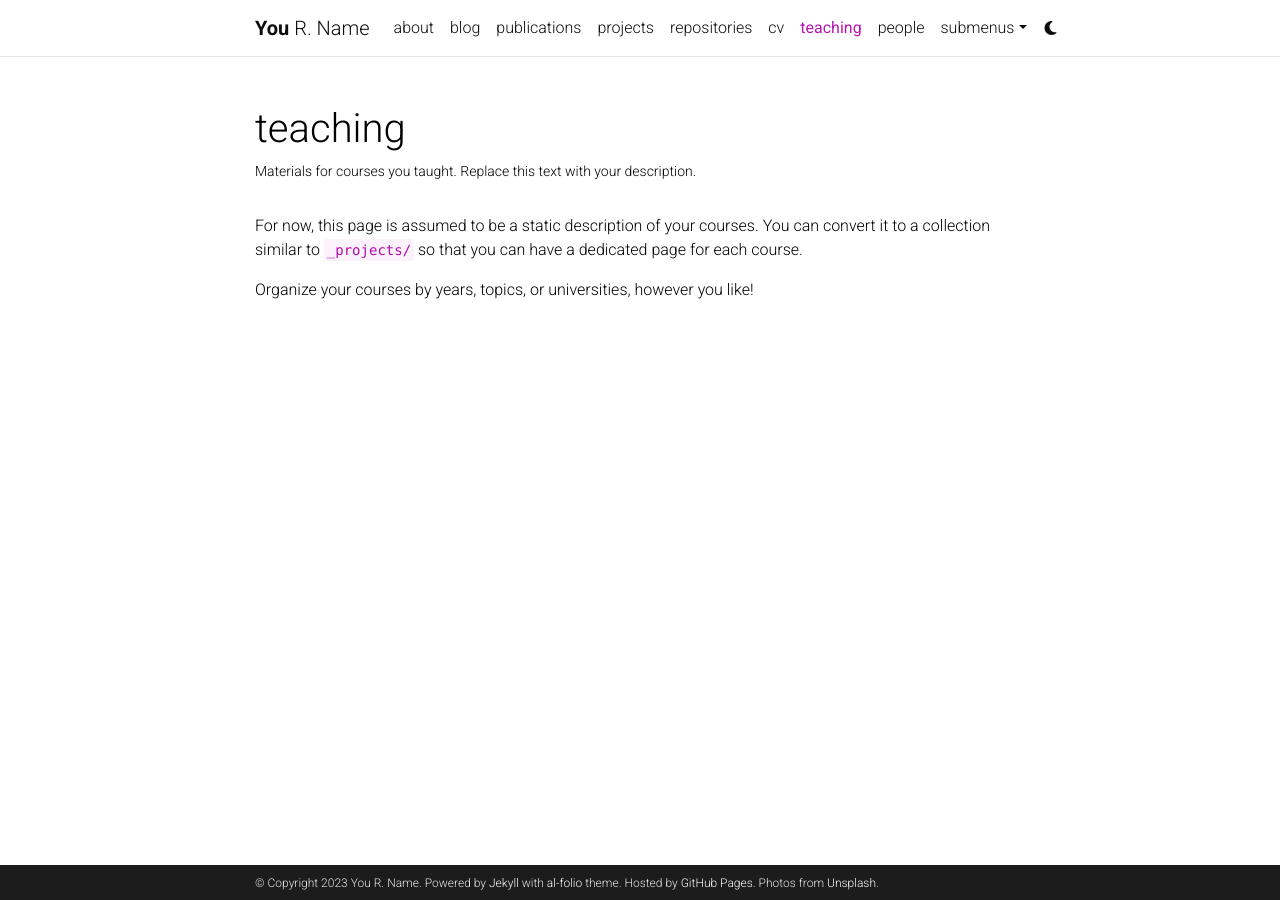
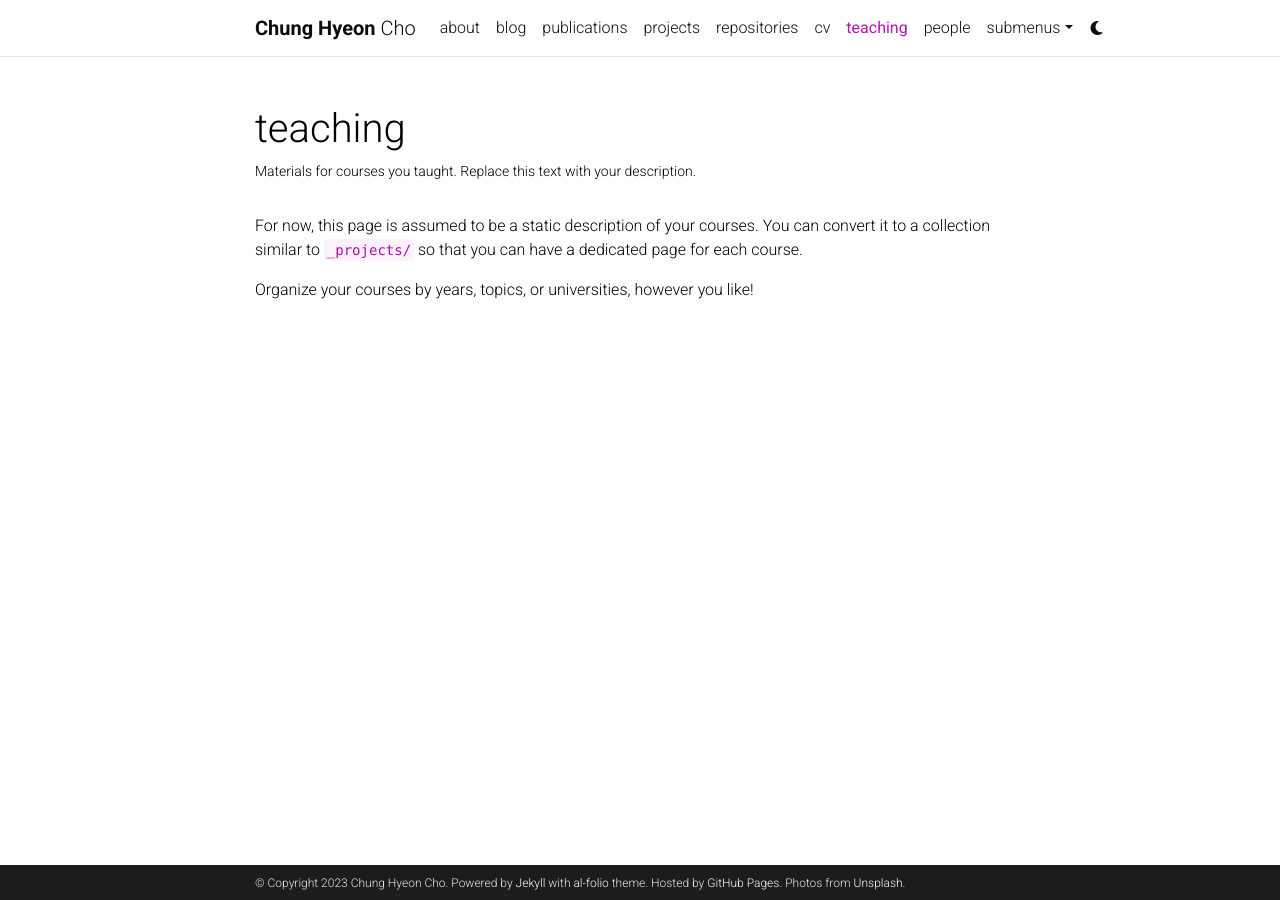
Before and after one commit to johnart-Cho/johnart-Cho.github.io, a Jekyll site: the page built from _pages/teaching.md, in a window 1280 px wide. Built offline with Jekyll 4.4.1, drawn with Linux system fonts in a browser that asks for light colours; comment, search, counter and statistics services are not loaded; a style sheet for code colours, icons or effects is not loaded.

Commit message:
Update _config.yml

```diff
--- a/_config.yml
+++ b/_config.yml
@@ -3,10 +3,10 @@
 # -----------------------------------------------------------------------------
 
 title: blank # the website title (if blank, full name will be used instead)
-first_name: You
-middle_name: R.
-last_name: Name
-email: you@example.com
+first_name: Chung Hyeon
+middle_name:
+last_name: Cho
+email: johnart1997@gmail.com
 description: > # the ">" symbol means to ignore newlines until "footer_text:"
   A simple, whitespace theme for academics. Based on [*folio](https://github.com/bogoli/-folio) design.
 footer_text: >
@@ -18,8 +18,8 @@
 lang: en # the language of your site (for example: en, fr, cn, ru, etc.)
 icon: ⚛️  # the emoji used as the favicon (alternatively, provide image name in /assets/img/)
 
-url: https://alshedivat.github.io # the base hostname & protocol for your site
-baseurl: /al-folio # the subpath of your site, e.g. /blog/
+url: https://johnart-Cho.github.io # the base hostname & protocol for your site
+baseurl:  # the subpath of your site, e.g. /blog/
 last_updated: false # set to true if you want to display last updated in the footer
 impressum_path:  # set to path to include impressum link in the footer, use the same path as permalink in a page, helps to conform with EU GDPR
 
```
